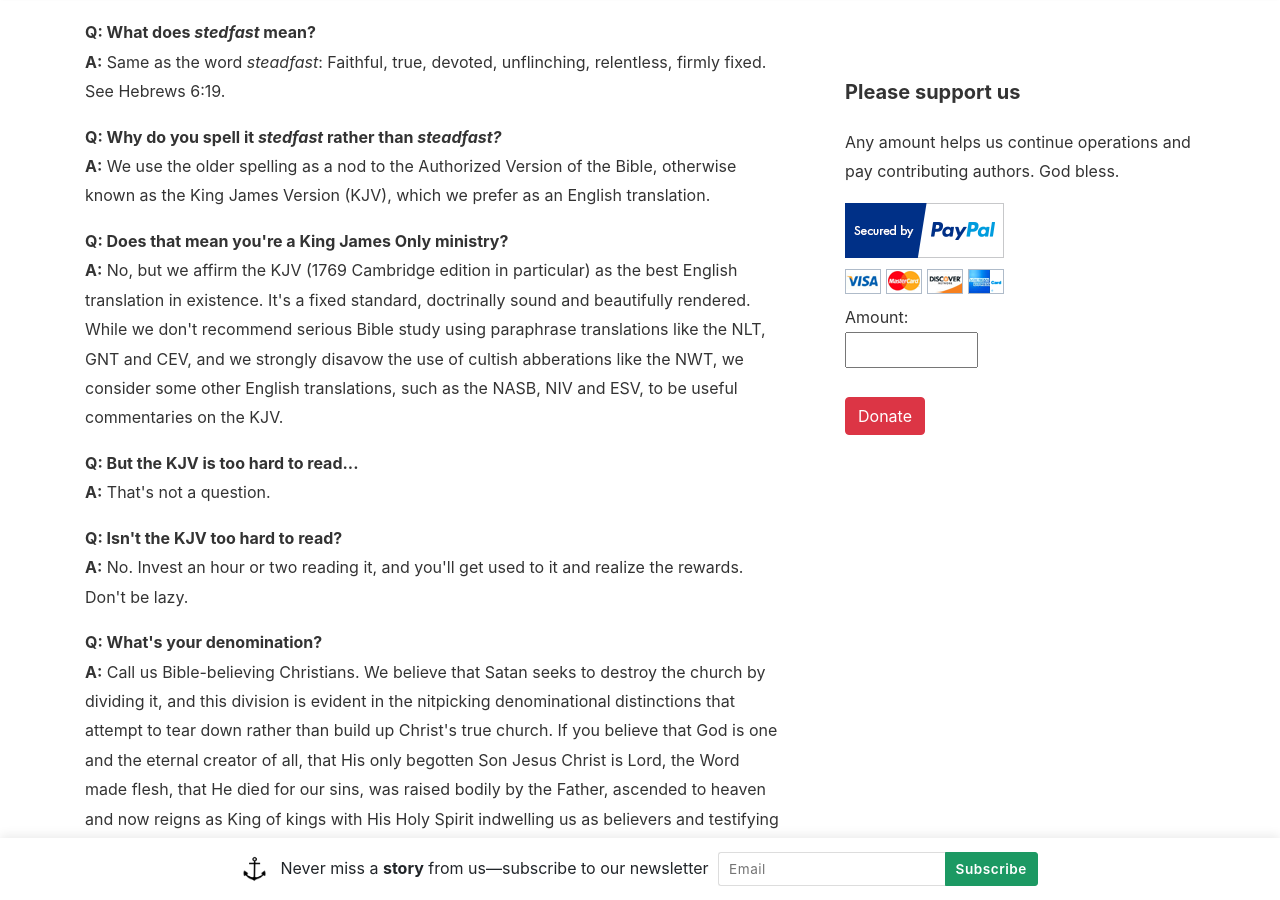
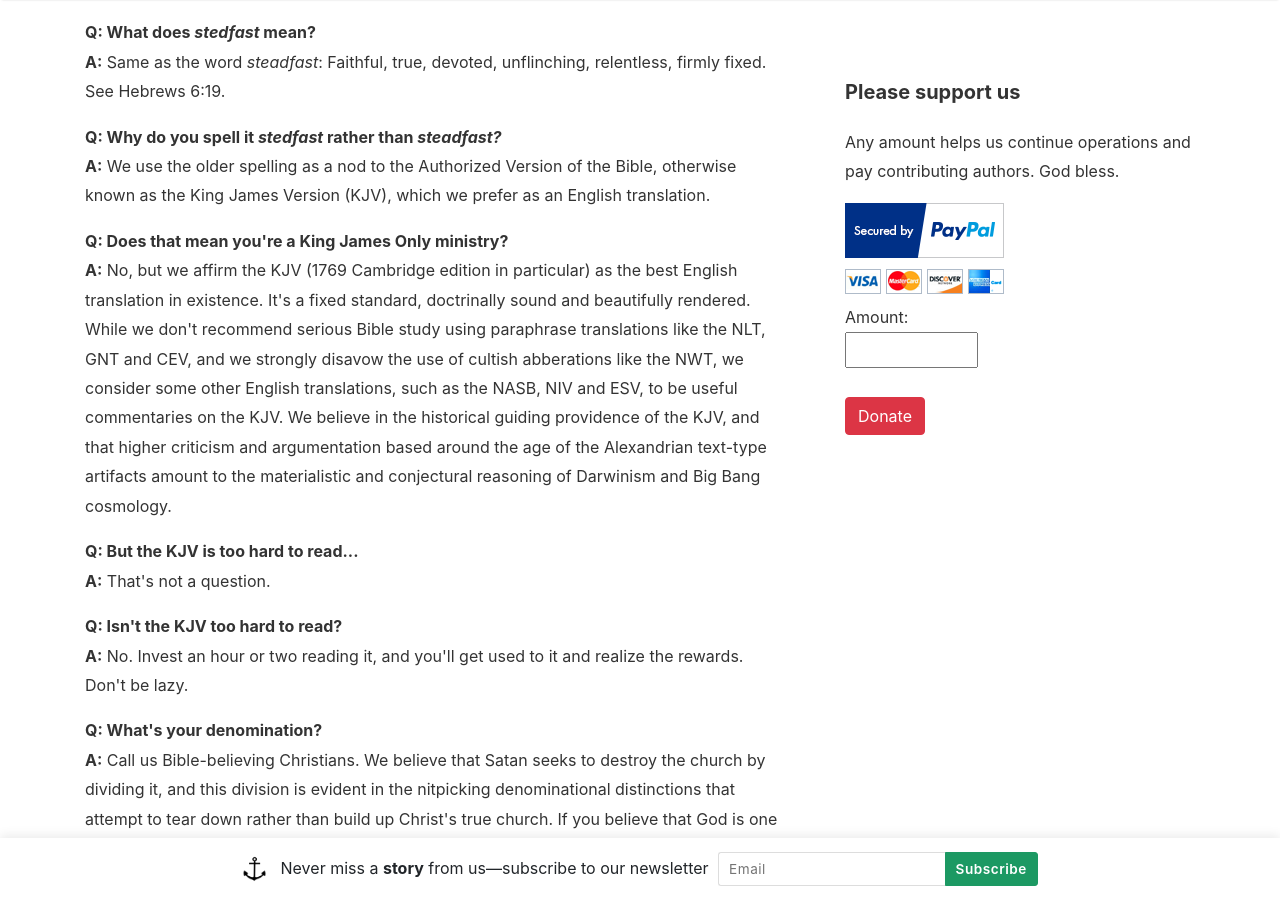
Before and after one commit to flashlightministries/stedfastnews, a Jekyll site: the page built from _pages/about.md, in a window 1280 px wide and 900 px high, scrolled down 1328 px. Built offline with Jekyll 4.4.1, drawn with Linux system fonts in a browser that asks for light colours; nearby versions of some CDN libraries.

Commit message:
Update about.md

```diff
--- a/_pages/about.md
+++ b/_pages/about.md
@@ -41,7 +41,7 @@ permalink: /about
   </p>
   <p>
     <b>Q: Does that mean you're a King James Only ministry?</b><br>
-    <b>A:</b> No, but we affirm the KJV (1769 Cambridge edition in particular) as the best English translation in existence. It's a fixed standard, doctrinally sound and beautifully rendered. While we don't recommend serious Bible study using paraphrase translations like the NLT, GNT and CEV, and we strongly disavow the use of cultish abberations like the NWT, we consider some other English translations, such as the NASB, NIV and ESV, to be useful commentaries on the KJV.
+    <b>A:</b> No, but we affirm the KJV (1769 Cambridge edition in particular) as the best English translation in existence. It's a fixed standard, doctrinally sound and beautifully rendered. While we don't recommend serious Bible study using paraphrase translations like the NLT, GNT and CEV, and we strongly disavow the use of cultish abberations like the NWT, we consider some other English translations, such as the NASB, NIV and ESV, to be useful commentaries on the KJV. We believe in the historical guiding providence of the KJV, and that higher criticism and argumentation based around the age of the Alexandrian text-type artifacts amount to the materialistic and conjectural reasoning of Darwinism and Big Bang cosmology.
   </p>
   <p>
     <b>Q: But the KJV is too hard to read...</b><br>
```
